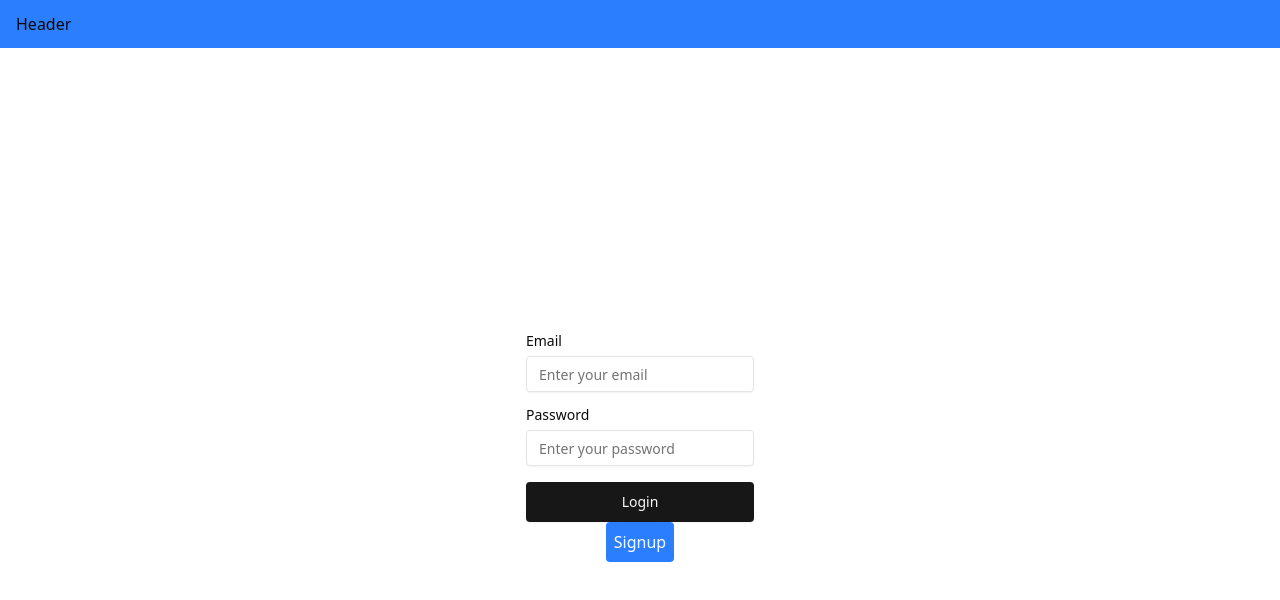
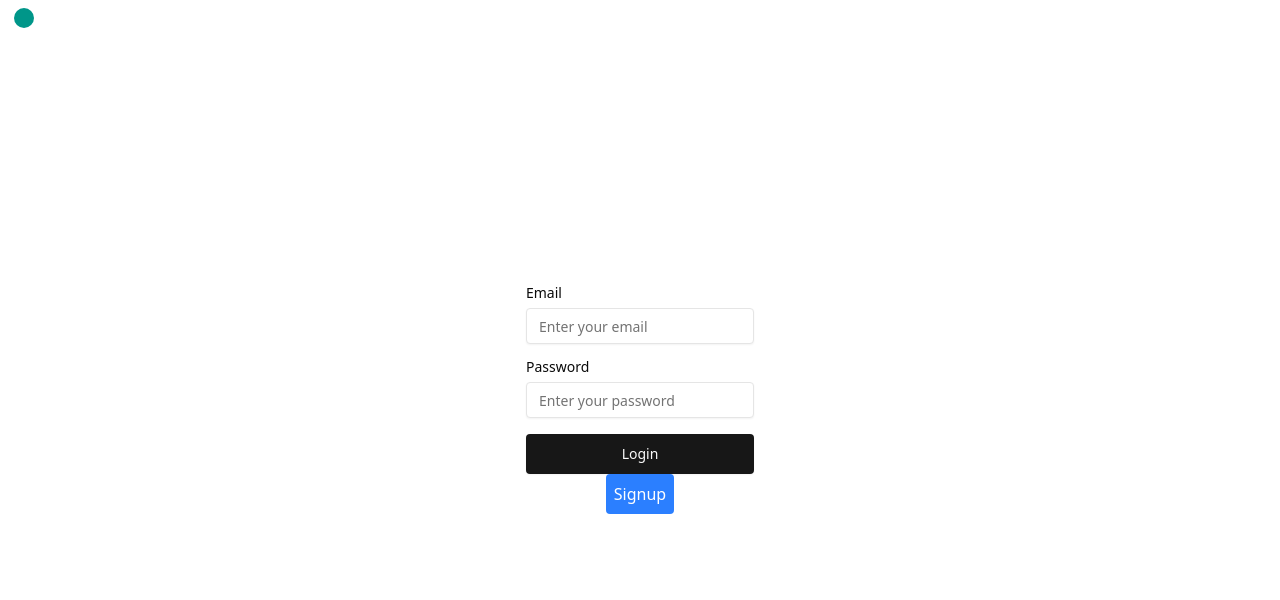
Before and after one commit to oscarprdev/start-up-connect, a Nuxt app: page /auth in a window 1280 px wide. Shown: the top 600 px of the page. Built offline with nearby package versions, Linux system fonts and the light colour scheme; no server answers.

Commit message:
feat: enhance UI with updated CSS variables for accent colors, improve Header and Sidebar components for better layout and functionality

```diff
--- a/app/assets/css/main.css
+++ b/app/assets/css/main.css
@@ -6,6 +6,8 @@
 
 :root {
   --radius: 0.5rem;
+  --accent: oklch(0.6 0.118 184.704);
+  --accent-foreground: oklch(0.985 0 0);
 
   --background: oklch(1 0 0);
   --foreground: oklch(0.145 0 0);
@@ -19,8 +21,6 @@
   --secondary-foreground: oklch(0.205 0 0);
   --muted: oklch(0.97 0 0);
   --muted-foreground: oklch(0.556 0 0);
-  --accent: oklch(0.97 0 0);
-  --accent-foreground: oklch(0.205 0 0);
   --destructive: oklch(0.577 0.245 27.325);
   --border: oklch(0.922 0 0);
   --input: oklch(0.922 0 0);
@@ -33,7 +33,7 @@
   --sidebar: oklch(0.985 0 0);
   --sidebar-foreground: oklch(0.145 0 0);
   --sidebar-primary: oklch(0.205 0 0);
-  --sidebar-primary-foreground: oklch(0.985 0 0);
+  --sidebar-primary-foreground: oklch(0.9 0 0);
   --sidebar-accent: oklch(0.97 0 0);
   --sidebar-accent-foreground: oklch(0.205 0 0);
   --sidebar-border: oklch(0.922 0 0);
@@ -41,6 +41,9 @@
 }
 
 .dark {
+  --accent: oklch(0.6 0.118 184.704);
+  --accent-foreground: oklch(0.985 0 0);
+
   --background: oklch(0.145 0 0);
   --foreground: oklch(0.985 0 0);
   --card: oklch(0.205 0 0);
@@ -53,8 +56,6 @@
   --secondary-foreground: oklch(0.985 0 0);
   --muted: oklch(0.269 0 0);
   --muted-foreground: oklch(0.708 0 0);
-  --accent: oklch(0.269 0 0);
-  --accent-foreground: oklch(0.985 0 0);
   --destructive: oklch(0.704 0.191 22.216);
   --border: oklch(1 0 0 / 10%);
   --input: oklch(1 0 0 / 15%);
--- a/app/components/Header/header.vue
+++ b/app/components/Header/header.vue
@@ -9,13 +9,14 @@ const logout = async () => {
 </script>
 
 <template>
-  <header class="flex justify-between items-center p-4 bg-blue-500 h-[3rem]">
-    <h1>Header</h1>
-    <p>{{ user?.email }}</p>
+  <header class="fixed flex justify-between items-center px-[0.9rem] py-2 z-50 w-screen">
+    <div class="w-5 h-5 rounded-full bg-accent" />
+
     <button
       v-if="user"
+      class="px-4 py-2 rounded-full bg-accent text-accent-foreground"
       @click="logout">
-      Logout
+      {{ user?.email.slice(0, 1) }}
     </button>
   </header>
 </template>
--- a/app/components/Sidebar/SidebarProvider.vue
+++ b/app/components/Sidebar/SidebarProvider.vue
@@ -1,5 +1,5 @@
 <script lang="ts" setup>
-import { PanelRightOpen, PanelRightClose } from 'lucide-vue-next';
+import { PanelRightOpen, PanelRightClose, Lightbulb } from 'lucide-vue-next';
 import Sidebar from '~/components/Sidebar/Sidebar.vue';
 
 const isSidebarOpen = useState(() => true);
@@ -12,11 +12,24 @@ const toggleSidebarVisibility = () => {
 <template>
   <section class="relative h-[calc(100vh-3rem)] w-screen flex overflow-hidden">
     <Sidebar :is-open="isSidebarOpen">
-      <slot name="sidebar" />
+      <template #sidebar-content>
+        <NuxtLink
+          to="/dashboard/ideas"
+          class="relative w-full items-center justify-start flex hover:bg-sidebar-primary-foreground rounded-md duration-200">
+          <Lightbulb
+            :size="17"
+            class="m-2" />
+          <p
+            v-if="isSidebarOpen"
+            class="duration-200 truncate flex-1">
+            Ideas
+          </p>
+        </NuxtLink>
+      </template>
     </Sidebar>
     <div class="relative flex-1 p-4">
       <button
-        class="absolute top-4 left-4 z-50"
+        class="absolute top-2 left-2 z-50 text-muted-foreground/50 rounded-md p-2 bg-muted hover:text-foreground/50 duration-200"
         @click="toggleSidebarVisibility">
         <PanelRightOpen v-if="isSidebarOpen" />
         <PanelRightClose v-else />
--- a/app/components/Sidebar/sidebar.vue
+++ b/app/components/Sidebar/sidebar.vue
@@ -9,8 +9,8 @@ defineProps<{ isOpen: boolean }>();
       :initial="{ width: '300px', x: 0 }"
       :animate="{ width: isOpen ? '300px' : '50px' }"
       :transition="{ duration: 0.3, ease: 'easeInOut' }"
-      class="relative h-full bg-red-500 z-0">
-      <slot />
+      class="relative h-full flex flex-col gap-2 pt-12 px-2 z-0 border-r bg-sidebar border-sidebar-border overflow-hidden">
+      <slot name="sidebar-content" />
     </motion.aside>
   </AnimatePresence>
 </template>
--- a/app/layouts/dashboard.vue
+++ b/app/layouts/dashboard.vue
@@ -1,6 +1,5 @@
 <script lang="ts" setup>
 import SidebarProvider from '~/components/Sidebar/SidebarProvider.vue';
-import { Lightbulb } from 'lucide-vue-next';
 
 definePageMeta({
   middleware: ['auth'],
@@ -10,11 +9,6 @@ definePageMeta({
 <template>
   <NuxtLayout name="default">
     <SidebarProvider>
-      <template #sidebar>
-        <NuxtLink to="/dashboard/ideas">
-          <Lightbulb />
-        </NuxtLink>
-      </template>
       <template #screen>
         <slot />
       </template>
--- a/app/layouts/default.vue
+++ b/app/layouts/default.vue
@@ -1,5 +1,6 @@
 <script setup lang="ts">
 import Toast from '~/components/Toast/Toast.vue';
+import Header from '~/components/Header/Header.vue';
 </script>
 
 <template>
--- a/app/pages/dashboard/index.vue
+++ b/app/pages/dashboard/index.vue
@@ -6,9 +6,12 @@ definePageMeta({
 </script>
 
 <template>
-  <main class="w-full">
-    <div class="flex flex-col gap-4">
-      <h1 class="text-2xl font-bold">Dashboard</h1>
-    </div>
+  <main class="w-full h-full flex flex-col items-center">
+    <h1>Welcome to your ai-founder assistant.</h1>
+    <section class="p-5 border shadow-sm rounded-xl w-full max-w-[600px]">
+      <textarea
+        class="size-full focus:outline-none"
+        placeholder="What's your idea about?" />
+    </section>
   </main>
 </template>
```
